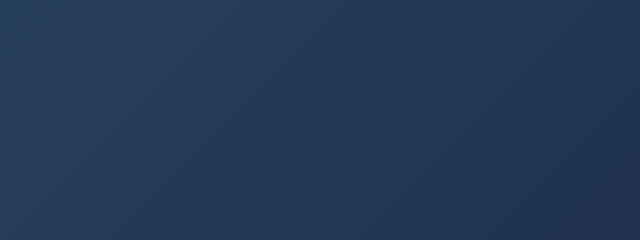
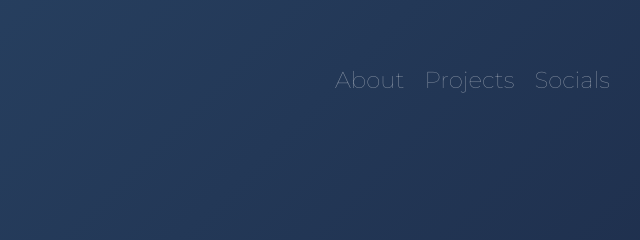
Before and after one commit to Sharjeel-Afridi/portfolio0.1.2, a plain HTML site: page index.html in a window 1280 px wide. Shown: the top 240 px of the page, 640-1280 px from the left. Drawn offline with Linux system fonts and the light colour scheme.

Commit message:
added navbar elem

```diff
--- a/index.html
+++ b/index.html
@@ -4,13 +4,19 @@
     <link rel="stylesheet" href="styles.css">
     <link rel="preconnect" href="https://fonts.googleapis.com">
     <link rel="preconnect" href="https://fonts.gstatic.com" crossorigin>
-    <link href="https://fonts.googleapis.com/css2?family=Montserrat:ital,wght@0,400;1,400;1,500;1,600&display=swap" rel="stylesheet">
+    <link href="https://fonts.googleapis.com/css2?family=Montserrat:ital,wght@0,100;0,400;1,400;1,500;1,600&display=swap" rel="stylesheet">
 </head>
 <body>
 
     <div class="first-page">
         <nav>
             <button id="resume-btn">RESUME</button>
+            <div class="nav-right">
+                <h3 id="about">About</h3>
+                <h3 id="projects">Projects</h3>
+                <h3 id="socials">Socials</h3>
+            </div>
+
         </nav>
         <div class="name">
             <h1><em>SHARJEEL</h1>
--- a/styles.css
+++ b/styles.css
@@ -24,7 +24,7 @@ body{
 nav{
     height: 20vh;
     display: flex;
-
+    justify-content: space-between;
 }
 nav button{
     margin: 2.5vw 1.5vw;
@@ -34,12 +34,28 @@ nav button{
     background:transparent;
     color: #ffd166;
     border: 2px solid #ffd166;
-    border-radius: 50px;
+    border-radius: 10vw;
     letter-spacing: 2px;
     transition: 0.3s ;
 }
 nav button:hover{
     box-shadow:1px 1px 10px #ffd166;
+}
+.nav-right{
+    display: flex;
+    align-items: center;
+    gap: 20px;
+    margin-right: 30px;
+}
+.nav-right h3{
+    font-size: 1.8vw;
+    font-weight: 100;
+    opacity: 0.5;
+    transition: 0.3s;
+    cursor: pointer;
+}
+.nav-right h3:hover{
+    opacity: 1;
 }
 .name{
     position: absolute;
@@ -111,3 +127,9 @@ nav button:hover{
 .skills img{
     height: 9rem;
 }
+
+@media screen and (max-width:1000px){
+    .name h1{
+        font-size: 20vw;
+    }
+}
```
